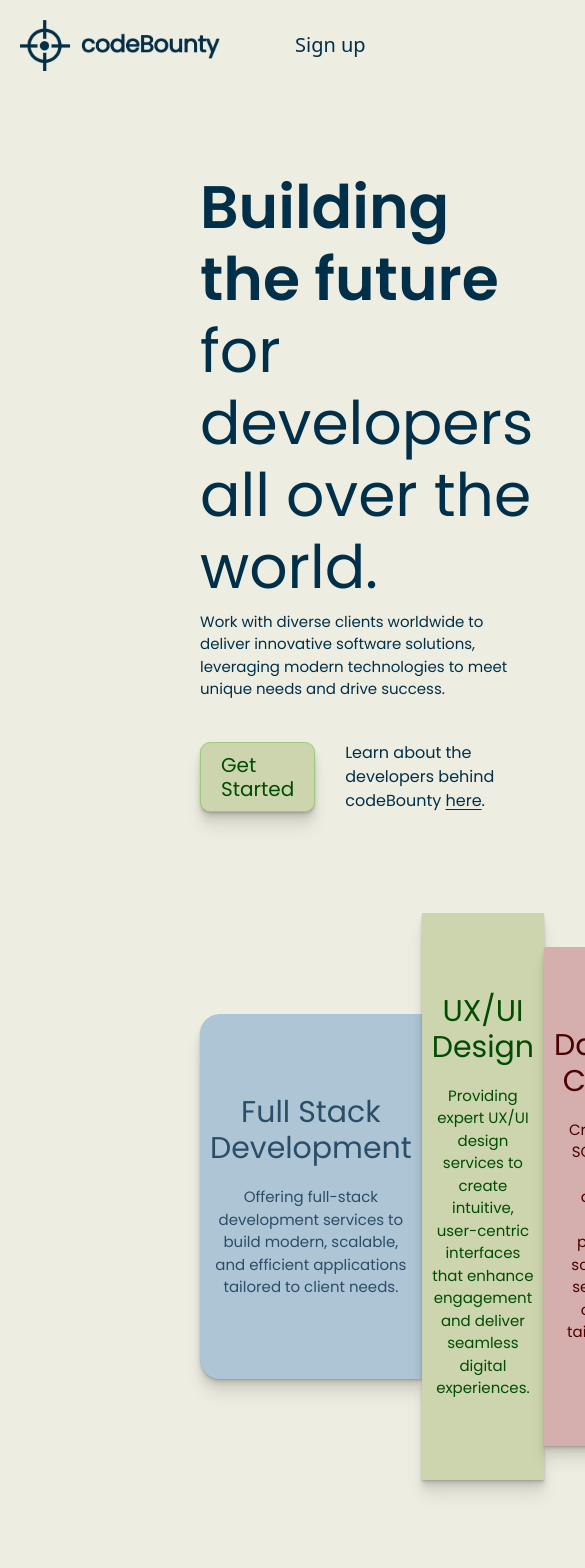
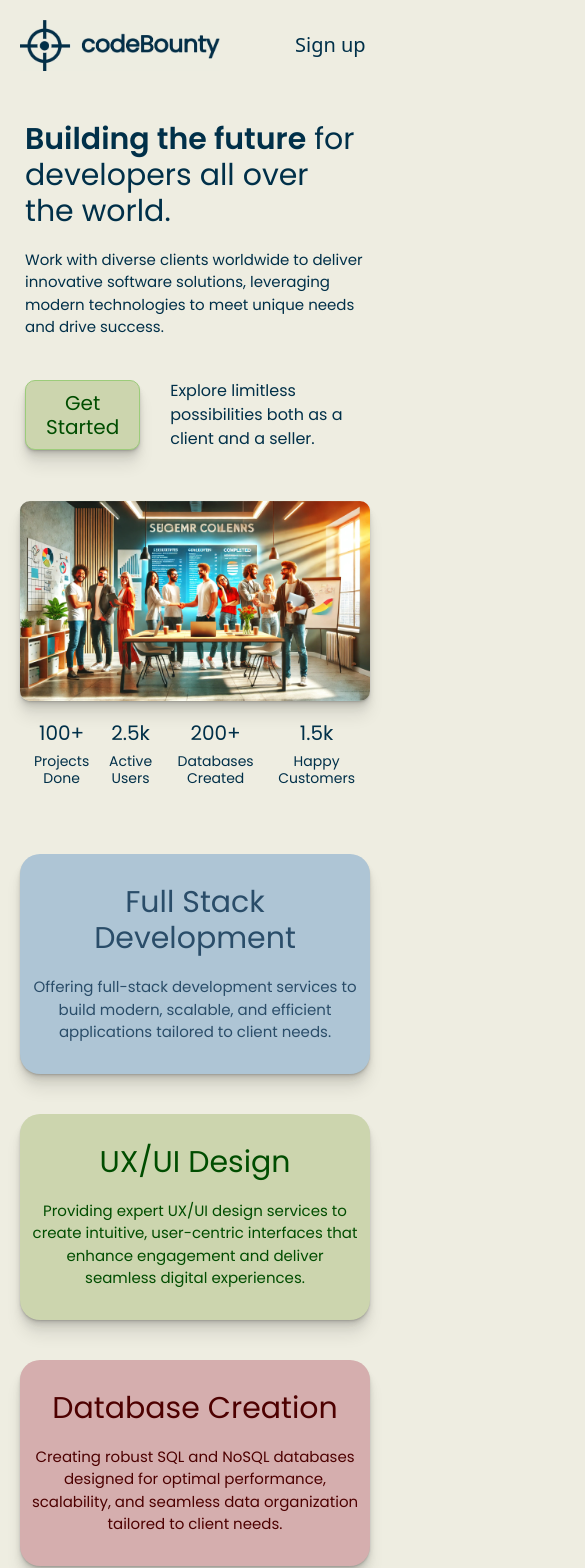
Before and after one commit to bryceberczik/codeBounty, a React (Vite) app in the folder client/: page / in a window 390 px wide. Shown: the top 1568 px of the page, 585 px wide, since content can reach past the window. Built offline with nearby package versions, Linux system fonts and the light colour scheme; a web font is replaced by a local one.

Commit message:
complete mobile responsiveness for home page

```diff
--- a/client/src/css/header.css
+++ b/client/src/css/header.css
@@ -205,7 +205,7 @@ color: #4a5a6a;
 
     color: #003049;
     font-size: 30px;
-    margin-left: 90px
+    margin-left: 100px
   }
 
   .signup-mobile {
--- a/client/src/css/home.css
+++ b/client/src/css/home.css
@@ -6,7 +6,7 @@
 
 .first-homepage-section {
   display: flex;
-  flex-direction: flex;
+  flex-direction: row;
 }
 
 .front-left P .maintext-homepage {
@@ -321,3 +321,98 @@
 .no-dec {
   text-decoration: none;
 }
+
+@media (max-width: 400px) {
+
+  .getstarted-btn {
+
+    text-align: center;
+  }
+
+  .homepage-container {
+
+    margin: 50px 25px;
+  }
+
+  .first-homepage-section {
+
+    display: flex;
+    flex-direction: column;
+  }
+
+  .maintext-homepage h1 {
+
+    font-size: 30px;
+  }
+
+  .subtext-homepage p {
+
+    margin-top: 20px;
+  }
+
+  .front-right {
+
+    margin: 0;
+  }
+
+  .frontpage-photo {
+
+    display: flex;
+    justify-content: center;
+  }
+
+  .frontpage-photo img {
+
+    margin-top: 50px;
+    width: 350px
+  }
+
+  .ind-stat h3 {
+
+    font-size: 14px;
+  }
+
+  .second-homepage-section {
+
+    display: flex;
+    flex-direction: column;
+    margin-top: 40px;
+  }
+
+  .fullstack-block, .database-block, .design-block {
+
+    width: 350px;
+    border-radius: 20px;
+    margin: 20px 0;
+    padding: 10px;
+  }
+
+  .third-homepage-section {
+
+    margin: 0;
+  }
+
+  .third-homepage-section h1 {
+
+    font-size: 40px;
+  }
+
+  .info-container {
+
+    display: flex;
+    flex-direction: column;
+    margin: 40px 0;
+  }
+
+  .info-div {
+
+    width: 350px;
+    height: 400px;
+    margin: 20px 0;
+  }
+
+  .join-us-section h1 {
+
+    font-size: 40px;
+  }
+}
--- a/client/src/pages/Home.tsx
+++ b/client/src/pages/Home.tsx
@@ -38,13 +38,7 @@ const Home = () => {
                 </Link>
               )}
 
-              <p>
-                Learn about the developers behind codeBounty{" "}
-                <Link to="/about-us" className="offset-line">
-                  here
-                </Link>
-                .
-              </p>
+              <p>Explore limitless possibilities both as a client and a seller.</p>
             </div>
           </div>
           <div className="front-right">
```
